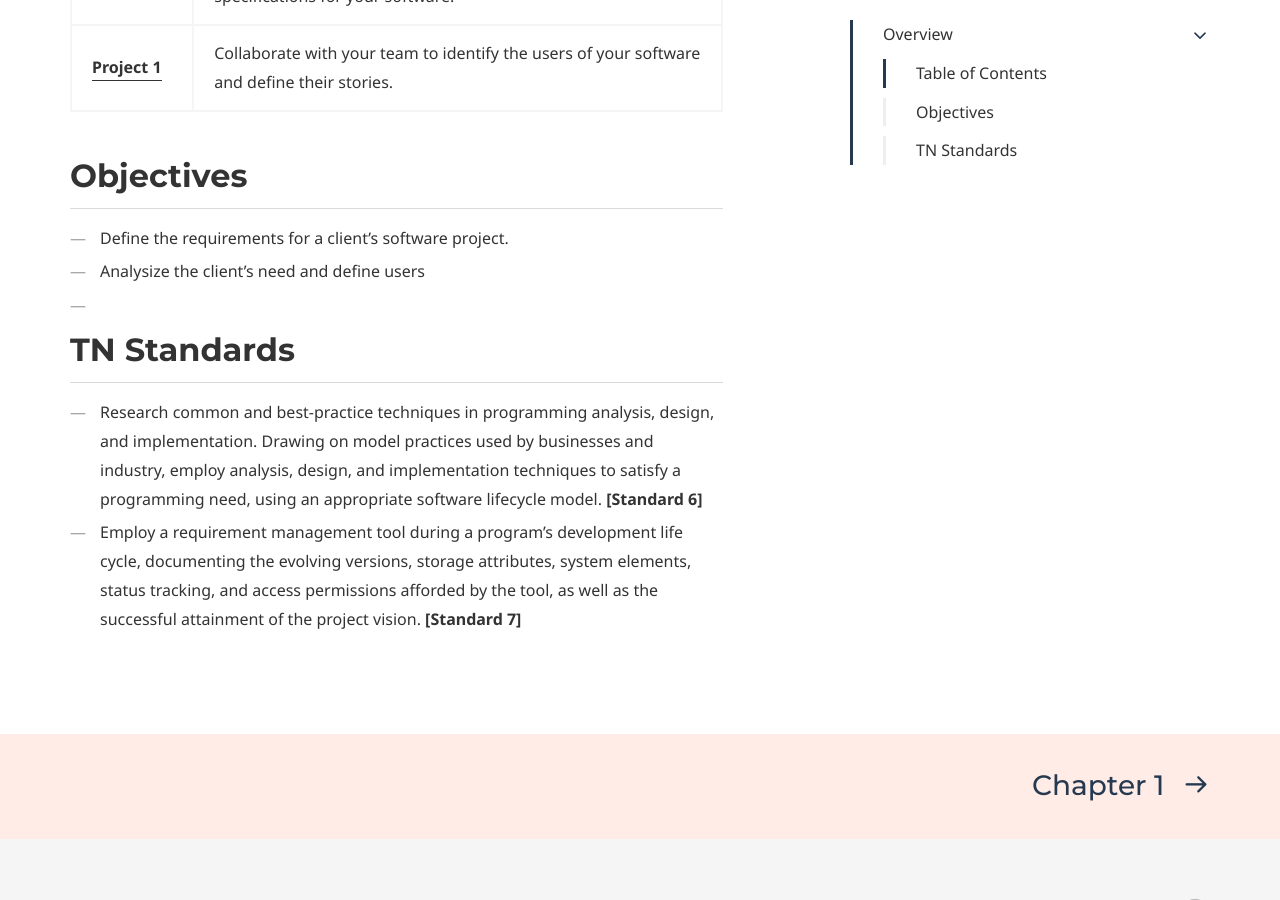
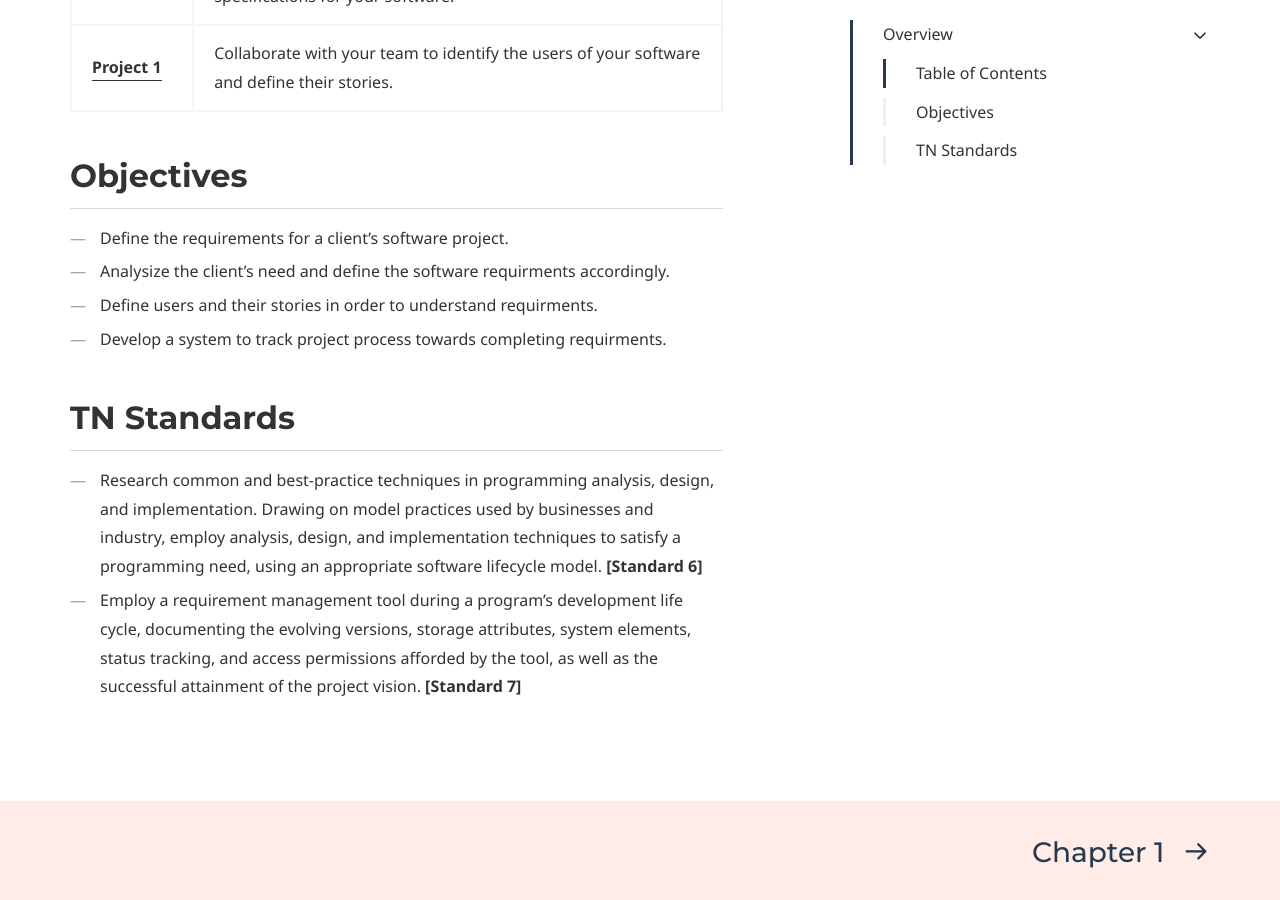
Before and after one commit to db-cs/C2-Curriculum, a Jekyll site: the page built from u2/index.md, in a window 1280 px wide and 900 px high, scrolled down 1578 px. Built offline with Jekyll 4.4.1, drawn with Linux system fonts in a browser that asks for light colours; some web fonts are replaced.

Commit message:
Update objectives

```diff
--- a/u2/index.md
+++ b/u2/index.md
@@ -37,8 +37,9 @@ Software development begins with a solid plan. Sometimes when you are working on
 ## Objectives
 
 - Define the requirements for a client's software project.
-- Analysize the client's need and define users
--
+- Analysize the client's need and define the software requirments accordingly.
+- Define users and their stories in order to understand requirments.
+- Develop a system to track project process towards completing requirments.
 
 ## TN Standards
 
```
